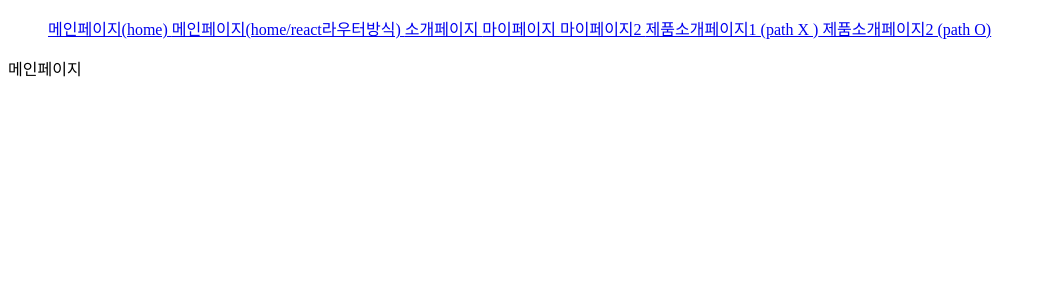
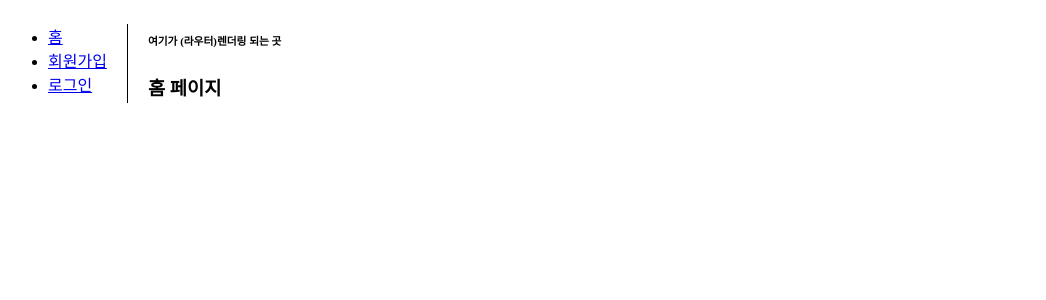
Before and after one commit to kant300/tj2025A_web2.09, a React (Vite) app in the folder reactapp/: page / in a window 1280 px wide. Shown: the top 300 px of the page, without its empty margins (0-1046 px from the left). Built offline with nearby package versions, Linux system fonts and the light colour scheme.

Commit message:
20250921 Task6 홈,회원가입,로그인

```diff
--- /dev/null
+++ b/reactapp/src/example/day04/Task6.css
@@ -0,0 +1,9 @@
+
+.container{
+    display: flex;
+}
+.container > ul {
+    padding-right: 20px;
+    margin-right: 20px;
+    border-right: 1px solid black;
+}
--- /dev/null
+++ b/reactapp/src/example/day04/Task6.jsx
@@ -0,0 +1,42 @@
+import { BrowserRouter, Link, Route , Routes } from 'react-router-dom'
+// [1] CSS 가져오기
+import './Task6.css'
+// [3] 홈 컴포넌트
+function Home( props ){
+    return(<> <h3> 홈 페이지 </h3></>)
+}
+
+// [4] 회원가입 컴포넌트
+function Singup( props ){
+    return(<> <h3> 회원가입 페이지 </h3></>)
+}
+
+// [5] 로그인 컴포넌트
+function Login( props ){
+    return(<> <h3> 로그인 페이지 </h3></>)
+}
+
+
+// [2] 라우터로 사용할 최초 컴포넌트
+export default function Task6(props){
+
+    return(<>
+        <BrowserRouter>
+            <div class="container">
+                <ul>
+                    <li><Link to="/"> 홈 </Link></li>
+                    <li><Link to="signup"> 회원가입  </Link></li>
+                    <li><Link to="login"> 로그인 </Link></li>
+                </ul>
+                <div> { /*  여기가 (라우터) 렌더링 되는 곳 */ }
+                    <h6> 여기가 (라우터)렌더링 되는 곳 </h6>
+                    <Routes>
+                        <Route path='/' element={ <Home/> } />
+                        <Route path='/signup' element={ <Singup/>} />
+                        <Route path='/login' element={ <Login/>} />
+                    </Routes>
+                </div>
+            </div>
+        </BrowserRouter>
+    </>)
+}
--- a/reactapp/src/main.jsx
+++ b/reactapp/src/main.jsx
@@ -94,4 +94,7 @@ import Movie from './example/movie/movie.jsx';
 import Component11 from './example/day04/Component11.jsx';
 //create.render( <Component11 /> );
 import Component12 from './example/day04/Component12.jsx';
-create.render(<Component12 />);
+// create.render(<Component12 />);
+// day04 Task6
+import Task6 from './example/day04/Task6.jsx';
+create.render( <Task6 /> )
```
